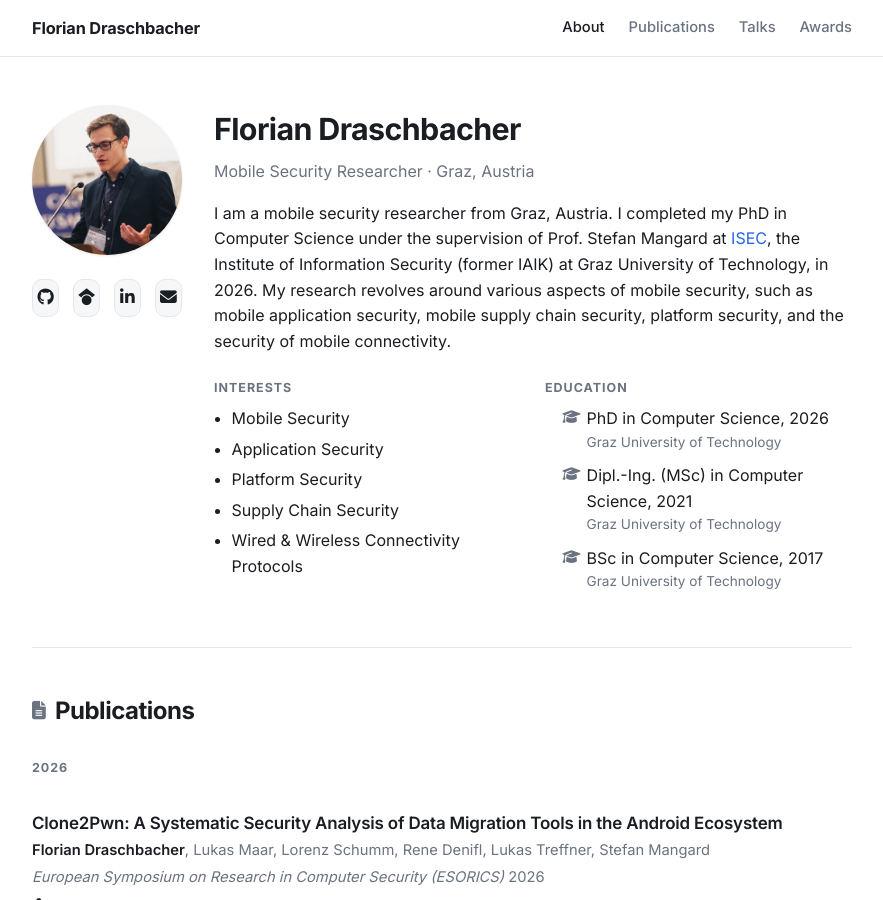
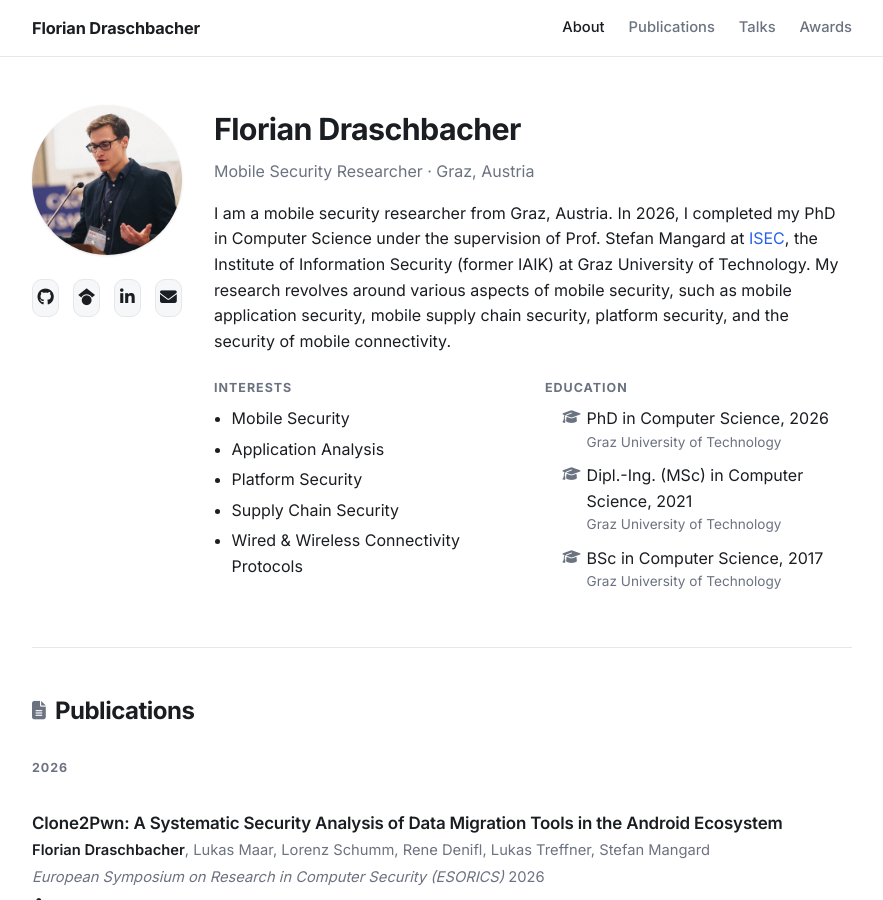
Before and after one commit to floriandraschbacher/floriandraschbacher.github.io, a Jekyll site: the page built from index.html, in a window 1280 px wide and 900 px high. Shown: the whole window, without its empty margins (198-1081 px from the left). Built offline with Jekyll 4.4.1, drawn with Linux system fonts in a browser that asks for light colours.

Commit message:
Minor improvements

```diff
--- a/index.html
+++ b/index.html
@@ -19,9 +19,9 @@ layout: default
       <h1 class="about__name">Florian Draschbacher</h1>
       <p class="about__role">Mobile Security Researcher · Graz, Austria</p>
       <p class="about__bio">
-        I am a mobile security researcher from Graz, Austria. I completed my PhD in Computer Science
+        I am a mobile security researcher from Graz, Austria. In 2026, I completed my PhD in Computer Science
         under the supervision of Prof. Stefan Mangard at <a href="https://isec.tugraz.at">ISEC</a>,
-        the Institute of Information Security (former IAIK) at Graz University of Technology, in 2026.
+        the Institute of Information Security (former IAIK) at Graz University of Technology.
         My research revolves around various aspects of mobile security, such as mobile application
         security, mobile supply chain security, platform security, and the security of mobile
         connectivity.
@@ -32,7 +32,7 @@ layout: default
           <h4>Interests</h4>
           <ul>
             <li>Mobile Security</li>
-            <li>Application Security</li>
+            <li>Application Analysis</li>
             <li>Platform Security</li>
             <li>Supply Chain Security</li>
             <li>Wired &amp; Wireless Connectivity Protocols</li>
```
